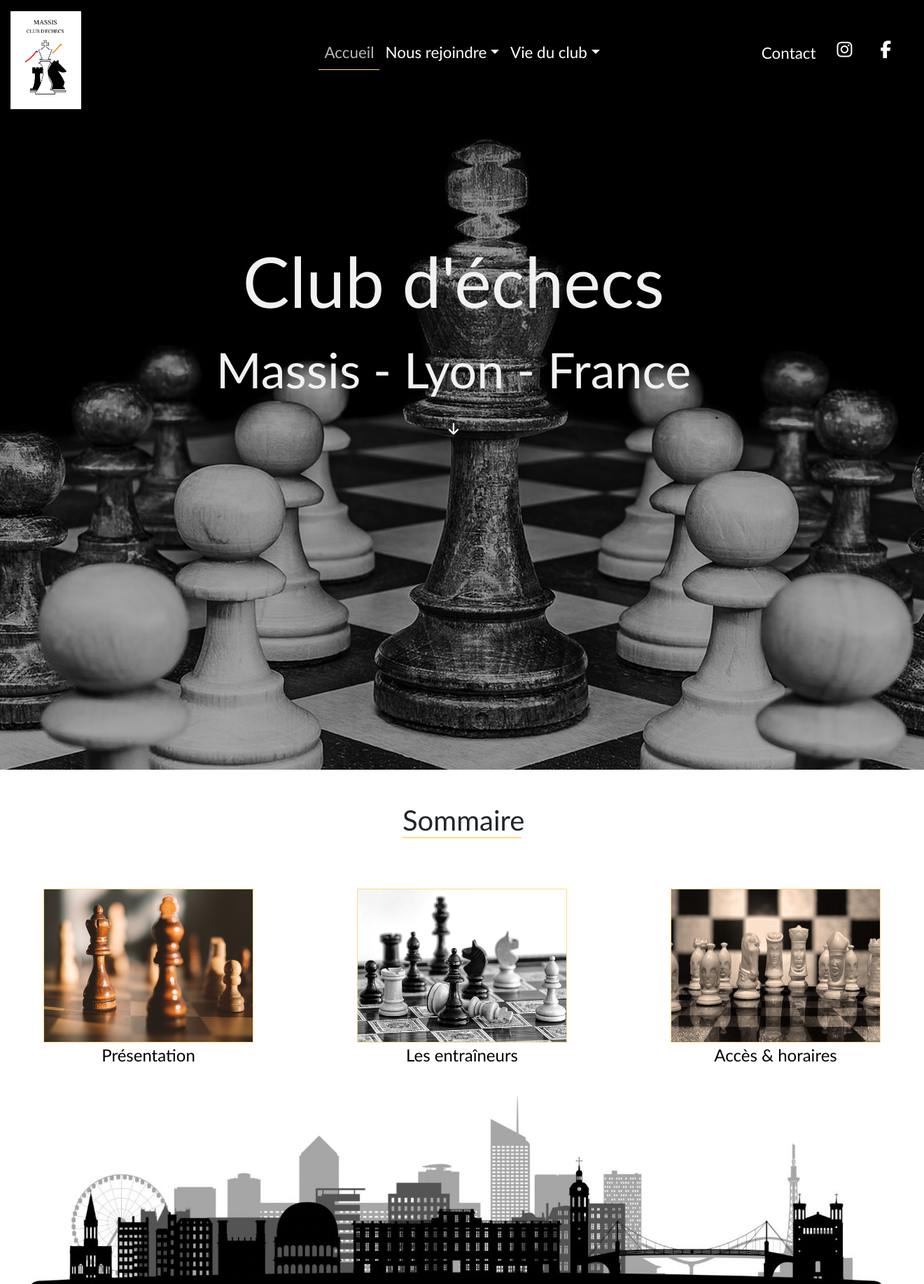
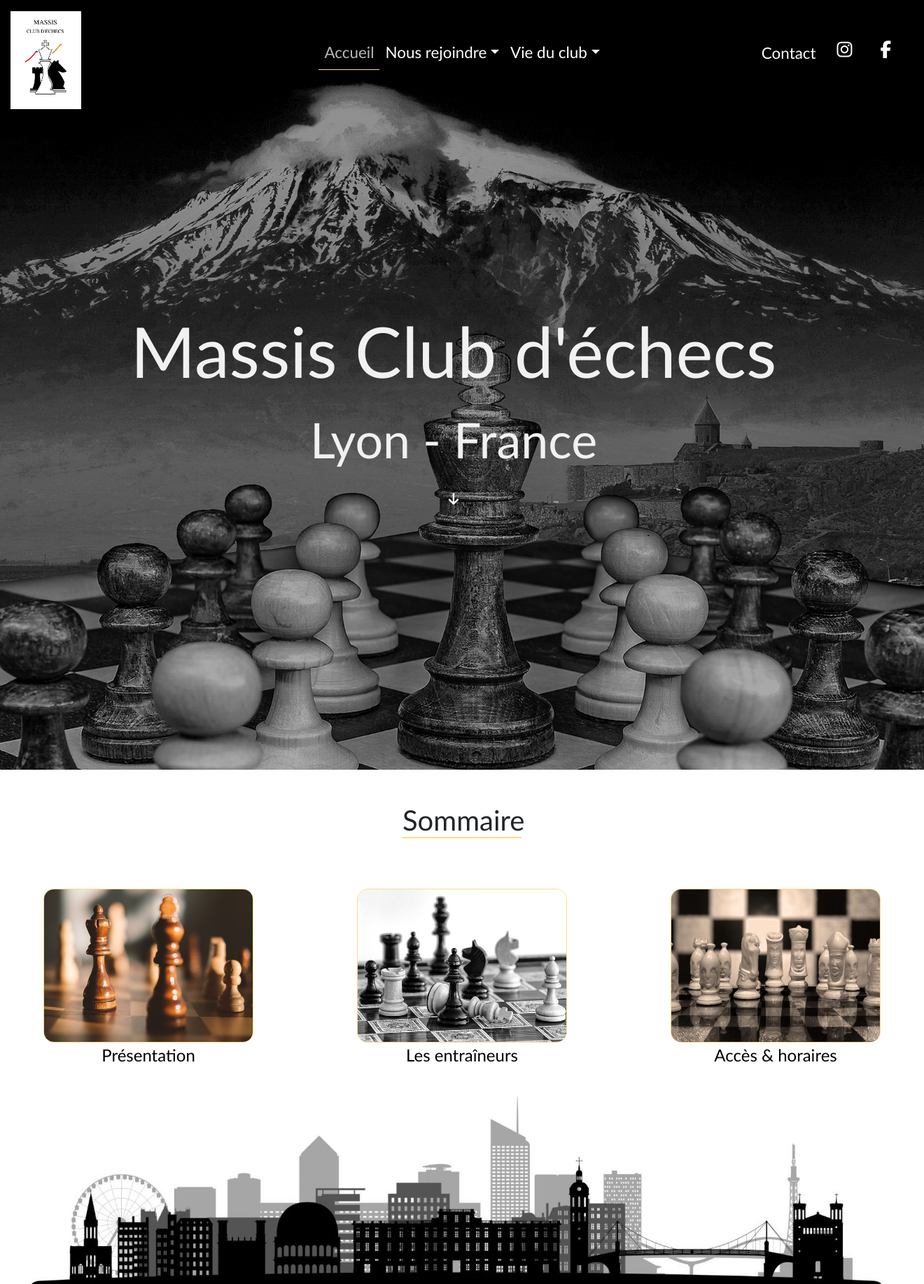
Before and after one commit to Colas-Vincendon/MassisClubEchecs, a PHP site: page /front/accueil.html in a window 1320 px wide; the page is wider, and only the part inside the window is pictured. Shown: the top 1835 px of that part at 70% size. Run offline with PHP 8.4, Linux system fonts and the light colour scheme; some libraries are stand-ins or nearby versions.

Commit message:
accueil.html

```diff
--- a/front/accueil.html
+++ b/front/accueil.html
@@ -63,6 +63,7 @@
                         <!-- -------------- NAV DROPDOWN NOUS REJOINDRE ----------------- -->
                         <li class="nav-item dropdown">
                           <a
+                            href="nousRejoindre.html"
                             class="nav-link dropdown-toggle pointer px-2"
                             class="navbar-toggler"
                             data-bs-toggle="collapse"
@@ -74,7 +75,7 @@
                             <li>
                               <a
                                 class="nav-link no-underline text-li-services"
-                                href="allServices.html"
+                                href="nousRejoindre.html#localisation"
                                 >Localisation</a
                               >
                             </li>
@@ -143,8 +144,8 @@
               </div>
             </div>
             <div class="row titleHeader text-center">
-              <span class="px-5 d-block">Club d'échecs</span>
-              <span class="massis px-5 d-block">Massis - Lyon - France</span>
+              <span class="px-5 d-block">Massis Club d'échecs</span>
+              <span class="massis px-5 d-block">Lyon - France</span>
             </div>
             <div class="row text-center">
               <a href="#sommaire"
--- a/front/css/style.css
+++ b/front/css/style.css
@@ -10,10 +10,10 @@
 }
 .backgroundHeaderAccueil {
   background-image: linear-gradient(rgba(0, 0, 0, 0.39), rgba(0, 0, 0, 0.336)),
-    url("../../medias/chess.jpg");
+    url("../../medias/montArarat.png");
   background-repeat: no-repeat;
-  background-position: top;
-  object-fit: cover;
+  background-position: center;
+  background-size: cover;
 }
 
 .header {
@@ -126,7 +126,7 @@ a.nav-link:hover {
 
 .titleHeader {
   font-size: 100px;
-  margin-top: 150px;
+  margin-top: 250px;
   height: auto;
   padding: 20px;
   color: rgb(241, 241, 241);
@@ -145,6 +145,7 @@ a.nav-link:hover {
   height: 300px;
   width: 400px;
   object-fit: cover;
+  border-radius: 15px;
   border: 1px solid rgb(255, 218, 139);
 }
 .sommaireH1 {
@@ -220,6 +221,10 @@ a.nav-link:hover {
   padding: 0;
   object-fit: cover;
   border: 1px solid rgb(236, 197, 111);
+  filter: grayscale(100);
+}
+.imgEntraineurs:hover {
+  filter: grayscale(0);
 }
 /* -------------------- LOCALISATION -------------------- */
 .imgLocalisation {
```
Also changed, not shown: medias/montArarat.png (added), 2 other files.
